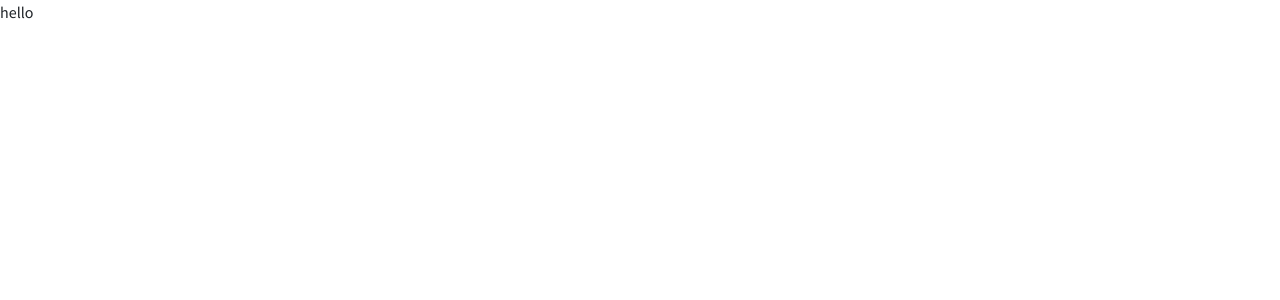
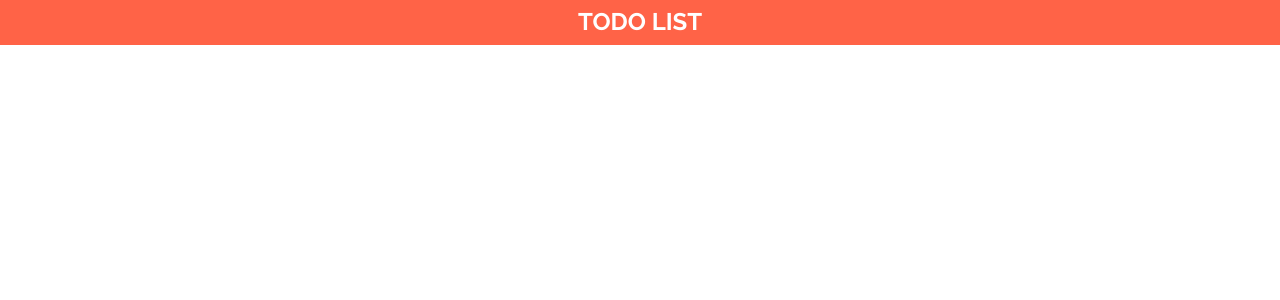
Before and after one commit to Lakshmikant-2001/Todo-list-ts, a React (Create React App) app: page / in a window 1280 px wide. Shown: the top 300 px of the page. Built offline with nearby package versions, Linux system fonts and the light colour scheme.

Commit message:
add page header

```diff
--- a/src/App.tsx
+++ b/src/App.tsx
@@ -1,8 +1,11 @@
 import React from 'react';
+import Header from './components/Header';
 
 function App() {
   return (
-    <div className="App">hello</div>
+    <div className="App">
+      <Header />
+    </div>
   );
 }
 
--- /dev/null
+++ b/src/components/Header.tsx
@@ -0,0 +1,12 @@
+import { constants } from "../constants";
+
+export default function Header() {
+  const HeaderConstants = constants.Header;
+  return (
+    <header className="bg-primary text-white py-2">
+      <h4 className="mb-0 text-uppercase text-center">
+        {HeaderConstants.AppTitle}
+      </h4>
+    </header>
+  );
+}
--- /dev/null
+++ b/src/constants.ts
@@ -0,0 +1,5 @@
+export const constants = {
+  Header: {
+    AppTitle: "Todo List",
+  },
+};
--- a/src/index.scss
+++ b/src/index.scss
@@ -1,7 +1,10 @@
 @import url("https://fonts.googleapis.com/css2?family=Source+Sans+Pro&display=swap");
+@import url("https://fonts.googleapis.com/css2?family=Raleway:wght@700&display=swap");
 
 //override variable
 $font-family-base: "Source Sans Pro", sans-serif;
+$headings-font-family: "Raleway", sans-serif;
+$primary: tomato;
 
 //import bootstrap
 @import "../node_modules/bootstrap/scss/bootstrap";
```
